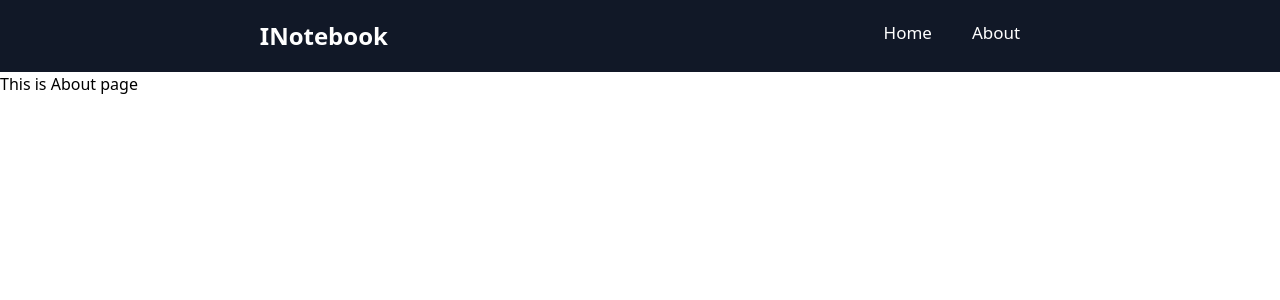
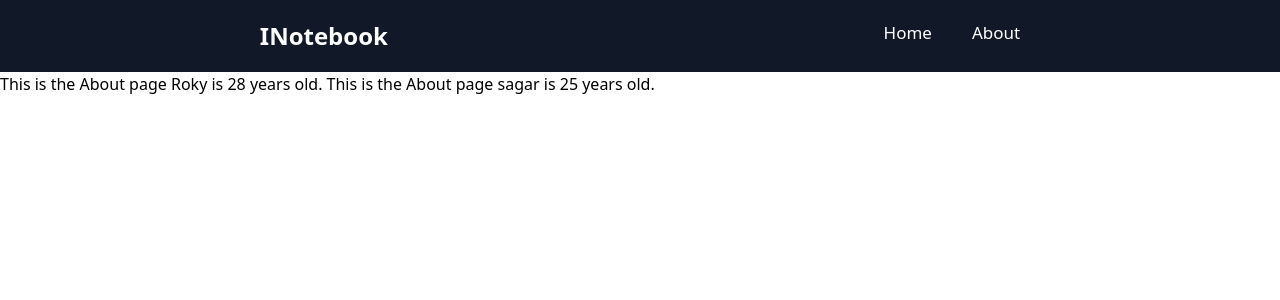
Before and after one commit to saga-r-code/iNotebook-Frontend-ReactApp, a React (Create React App) app: page /about in a window 1280 px wide. Shown: the top 300 px of the page. Built offline with nearby package versions, Linux system fonts and the light colour scheme.

Commit message:
contextHook add

```diff
--- a/src/App.js
+++ b/src/App.js
@@ -3,10 +3,12 @@ import Navbar from "./Components/Navbar";
 import { BrowserRouter as Router, Route, Routes } from "react-router-dom";
 import About from "./Components/About";
 import Home from "./Components/Home";
+import NoteState from "./Context/notes/NoteState";
 
 function App() {
   return (
     <>
+    <NoteState>
       <Router>
         <Navbar />
         <Routes>
@@ -15,6 +17,7 @@ function App() {
 
         </Routes>
       </Router>
+      </NoteState>
     </>
   );
 }
--- a/src/Components/About.js
+++ b/src/Components/About.js
@@ -1,11 +1,24 @@
-import React from 'react'
+import React, { useContext, useEffect } from "react";
+import ContextNote from "../Context/notes/contextNote";
 
 const About = () => {
+  // Access the context value which contains both `change` and `update`
+  const {change, update, val} = useContext(ContextNote); // Properly use context
+
+  //same as component mount
+  useEffect(() => {
+    update()
+    // eslint-disable-next-line
+  }, []) //empty array run it only runs once
+
+
+
   return (
     <div>
-      This is About page
+      This is the About page {change.name} is {change.age} years old.
+      This is the About page {val.name} is {val.age} years old.
     </div>
-  )
-}
+  );
+};
 
-export default About
+export default About;
--- a/src/Components/Navbar.js
+++ b/src/Components/Navbar.js
@@ -7,7 +7,7 @@ const Navbar = () => {
       <div className="nav flex justify-around py-2 ">
         <h1 className="text-2xl font-semibold"><Link to="/">INotebook</Link></h1>
         <div className="menu list-none flex gap-10 text-[17px]">
-          <li><Link to="/" >Home</Link></li>
+          <li><Link exa to="/" >Home</Link></li>
           <li><Link to="/about" >About</Link></li>
         </div>
       </div>
--- /dev/null
+++ b/src/Context/notes/NoteState.js
@@ -0,0 +1,25 @@
+import { useState } from "react";
+import ContextNote from "./contextNote";
+
+const NoteState = ({children}) => {
+    const val= {
+        "name":"sagar",
+        "age": 25
+    }
+    const [change, setchange] = useState(val)
+    const update = () =>{
+        setTimeout(() => {
+            setchange({
+                "name":"Roky",
+                "age": 28
+            })
+        }, 5000);
+    }
+  return (
+        <ContextNote.Provider value={{change, update, val}}>
+            {children}
+            </ContextNote.Provider>
+  )
+}
+
+export default NoteState
--- /dev/null
+++ b/src/Context/notes/contextNote.js
@@ -0,0 +1,4 @@
+import { createContext } from "react";
+
+const ContextNote = createContext()
+export default ContextNote;
```
